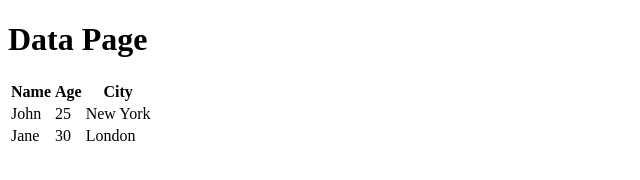
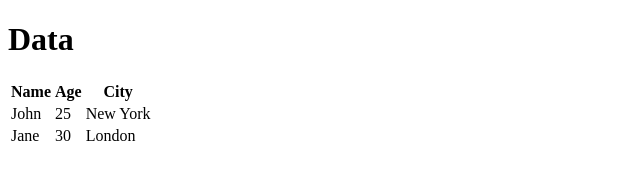
Before and after one commit to JehanzaibKhattak/jenkintask, a plain HTML site: page index.html in a window 1280 px wide. Shown: the whole page, without its empty margins (0-640 px from the left). Drawn offline with Linux system fonts and the light colour scheme.

Commit message:
Update index.html

```diff
--- a/index.html
+++ b/index.html
@@ -4,7 +4,7 @@
     <title>Simple Data Page</title>
 </head>
 <body>
-    <h1>Data Page</h1>
+    <h1>Data</h1>
     <table>
         <tr>
             <th>Name</th>
```
